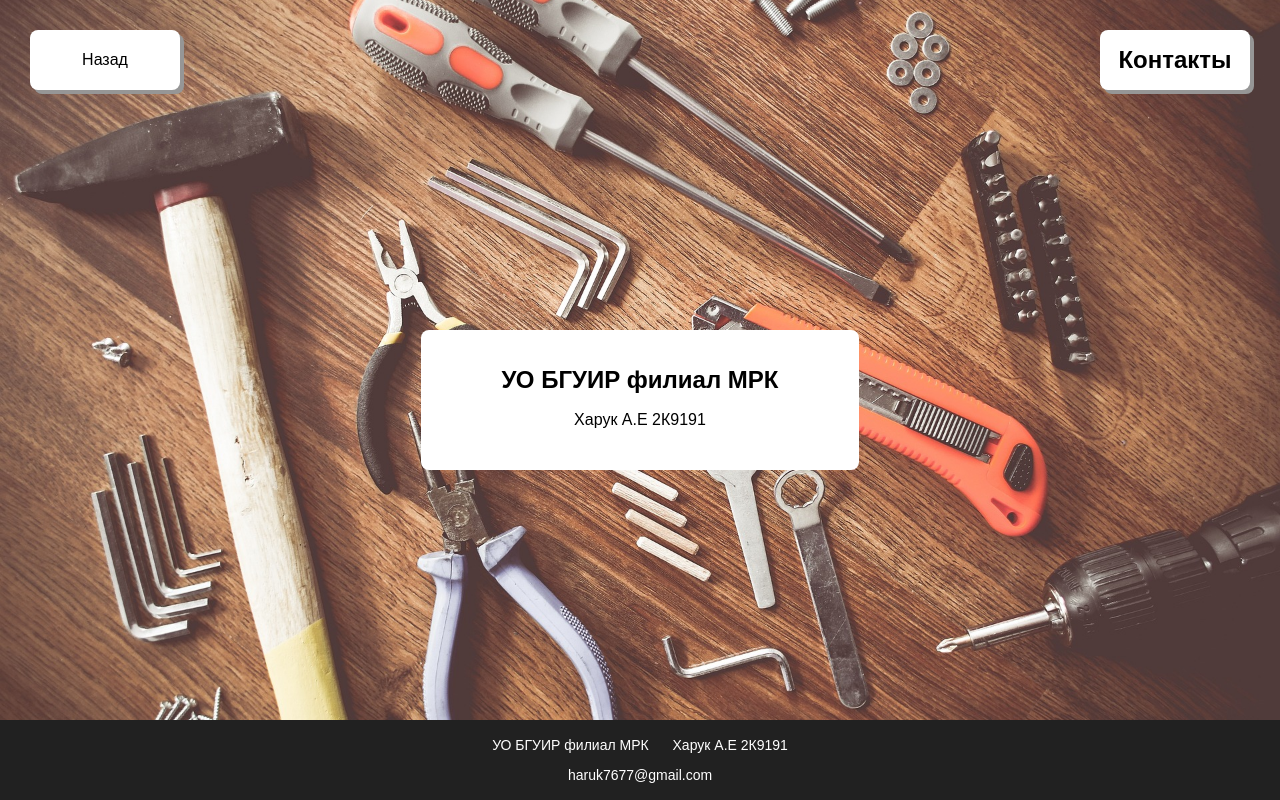
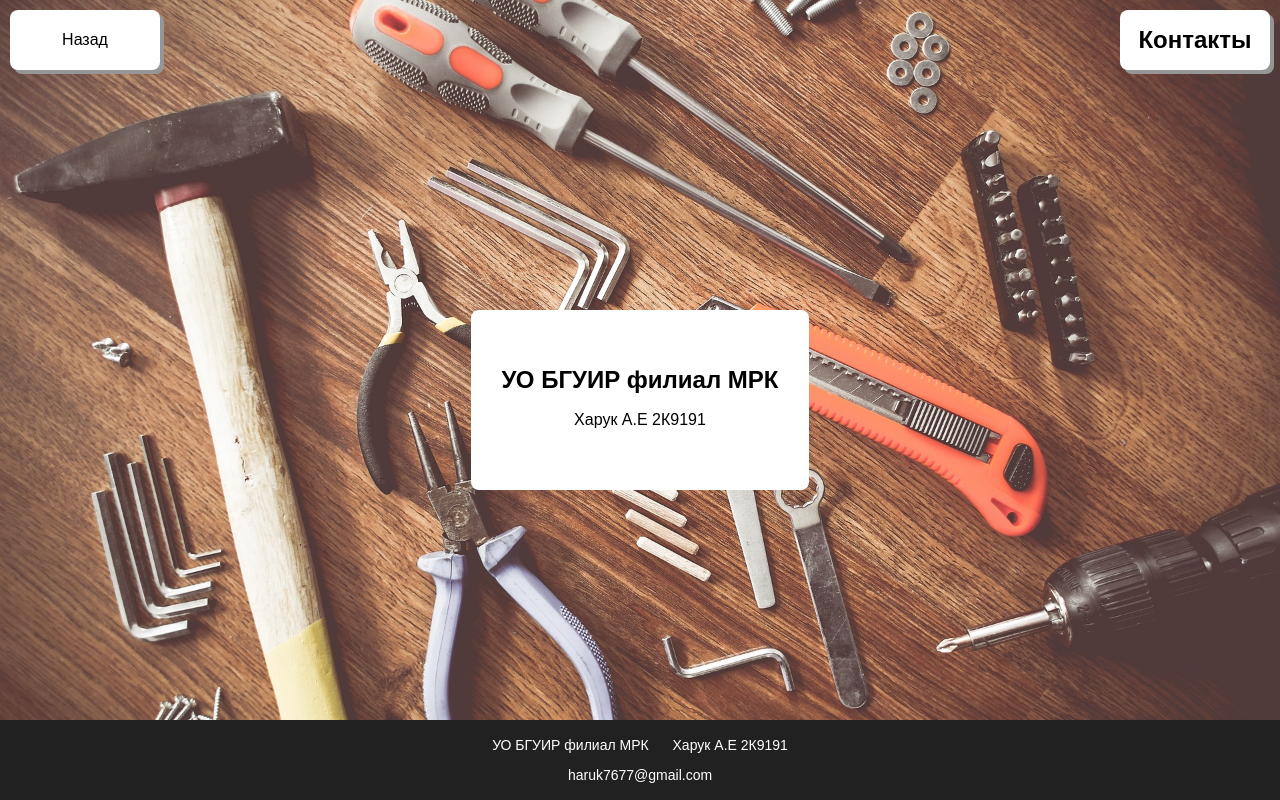
Before and after one commit to SwiTsoLt/auto_moto, a plain HTML site: page pages/contacts.html in a window 1280 px wide. Drawn offline with Linux system fonts and the light colour scheme.

Commit message:
fix paddings

```diff
--- a/pages/contacts.html
+++ b/pages/contacts.html
@@ -18,9 +18,11 @@
             <h2>Контакты</h2>
         </header>
         <main>
-            <div class="contacts">
-                <h2>УО БГУИР филиал МРК</h2>
-                <p>Харук А.Е 2К9191</p>
+            <div class="content">
+                <div class="contacts">
+                    <h2>УО БГУИР филиал МРК</h2>
+                    <p>Харук А.Е 2К9191</p>
+                </div>
             </div>
         </main>
         <footer>
--- a/styles/auto.css
+++ b/styles/auto.css
@@ -15,8 +15,8 @@ body {
 
 .back {
     position: absolute;
-    left: 30px;
-    top: 30px;
+    left: 10px;
+    top: 10px;
     width: 150px;
     height: 60px;
     border-radius: 8px;
@@ -52,8 +52,8 @@ body {
 
 header {
     position: absolute;
-    right: 30px;
-    top: 30px;
+    right: 10px;
+    top: 10px;
     width: 150px;
     height: 60px;
     text-align: center;
--- a/styles/contacts.css
+++ b/styles/contacts.css
@@ -15,8 +15,8 @@ body {
 
 .back {
     position: absolute;
-    left: 30px;
-    top: 30px;
+    left: 10px;
+    top: 10px;
     width: 150px;
     height: 60px;
     border-radius: 8px;
@@ -52,8 +52,8 @@ body {
 
 header {
     position: absolute;
-    right: 30px;
-    top: 30px;
+    right: 10px;
+    top: 10px;
     width: 150px;
     height: 60px;
     text-align: center;
@@ -64,13 +64,32 @@ header {
 }
 
 main {
-    width: fit-content;
-    height: fit-content;
+    display: flex; /* Делает все дочерние элементы резиновыми */
+    flex-direction: column; /* Распологает дочерние элементы по вертикали */
+    justify-content: center; /* В данном случае распологает дочерние элементы по центру по вертикали */
+    align-items: center; /* В данном случае распологает дочерние элементы по центру по горизонтали */
+    width: 100%;
+    height: 100%;
+    min-height: calc(100vh - 110px);
+}
+
+.content {
+    display: flex; /* Делает все дочерние элементы резиновыми */
+    flex-direction: column; /* Распологает дочерние элементы по вертикали */
+    justify-content: center; /* В данном случае распологает дочерние элементы по центру по вертикали */
+    align-items: center; /* В данном случае распологает дочерние элементы по центру по горизонтали */
+    grid-gap: 30px; /* Отступы между дочерними элементами */
+    width: 100%;
+    height: 100%;
+    min-height: 100vh;
+}
+
+.contacts {
     background-color: white;
     border-radius: 8px;
+    line-height: 40px;
     text-align: center;
-    line-height: 40px;
-    padding: 30px 80px;
+    padding: 50px 30px;
 }
 
 /* Footer */
--- a/styles/main.css
+++ b/styles/main.css
@@ -53,10 +53,6 @@ main {
 
 /* Navbar */
 
-nav {
-
-}
-
 nav > a {
     display: block; /* Элемент отображается, как блок */
     width: 200px;
--- a/styles/moto.css
+++ b/styles/moto.css
@@ -15,8 +15,8 @@ body {
 
 .back {
     position: absolute;
-    left: 30px;
-    top: 30px;
+    left: 10px;
+    top: 10px;
     width: 150px;
     height: 60px;
     border-radius: 8px;
@@ -52,8 +52,8 @@ body {
 
 header {
     position: absolute;
-    right: 30px;
-    top: 30px;
+    right: 10px;
+    top: 10px;
     width: 150px;
     height: 60px;
     text-align: center;
```
